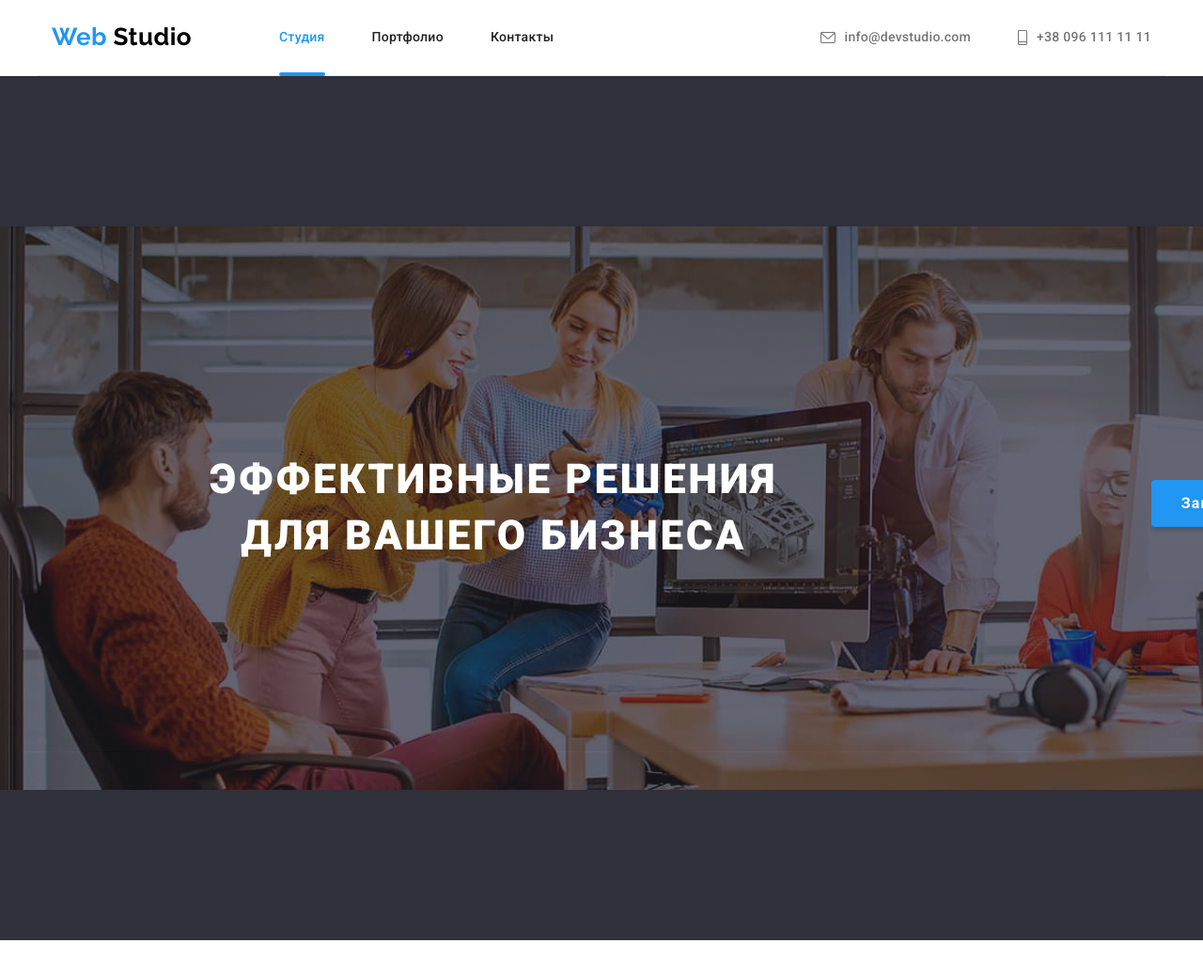
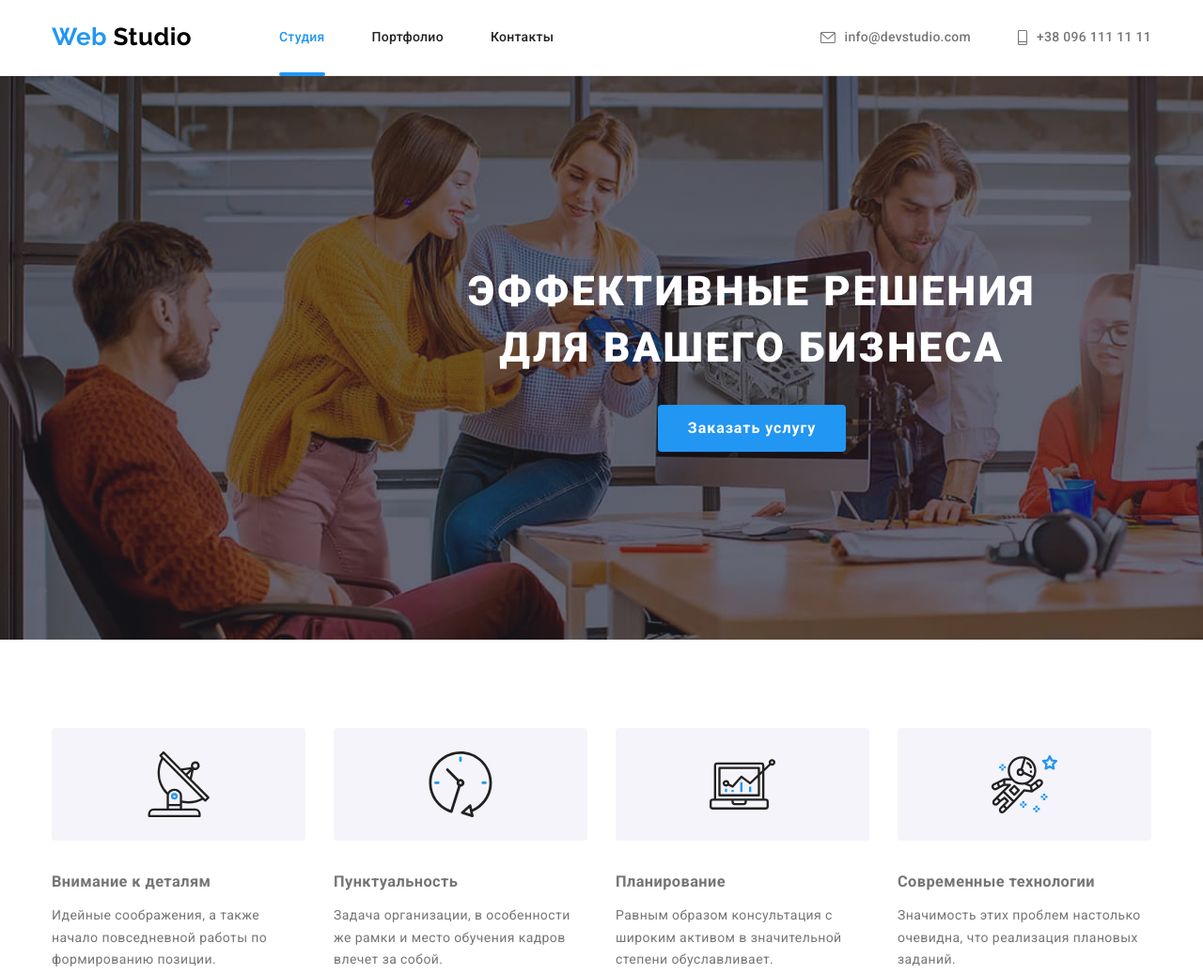
Before and after one commit to sasha87972/goit-markup-hw-07, a plain HTML site: page index.html in a window 1280 px wide. Shown: the top 1037 px of the page at 94% size. Drawn offline with nearby package versions, Linux system fonts and the light colour scheme.

Commit message:
Update index.html

```diff
--- a/index.html
+++ b/index.html
@@ -72,7 +72,7 @@
     <main>
       <!-- 1.Герой -->
       <section class="hero">
-        <div class="container hero">
+        <div class="container hero__container">
           <h1 class="hero__title">
             Эффективные решения для вашего бизнеса
           </h1>
```
